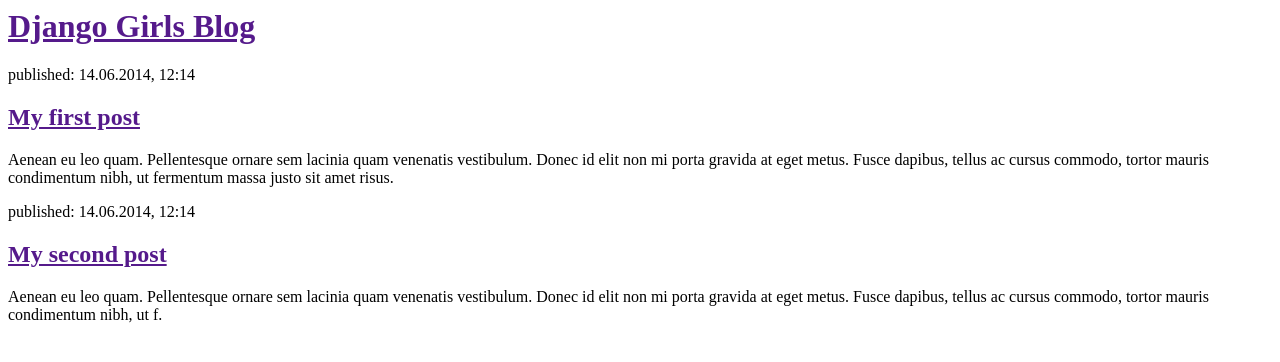
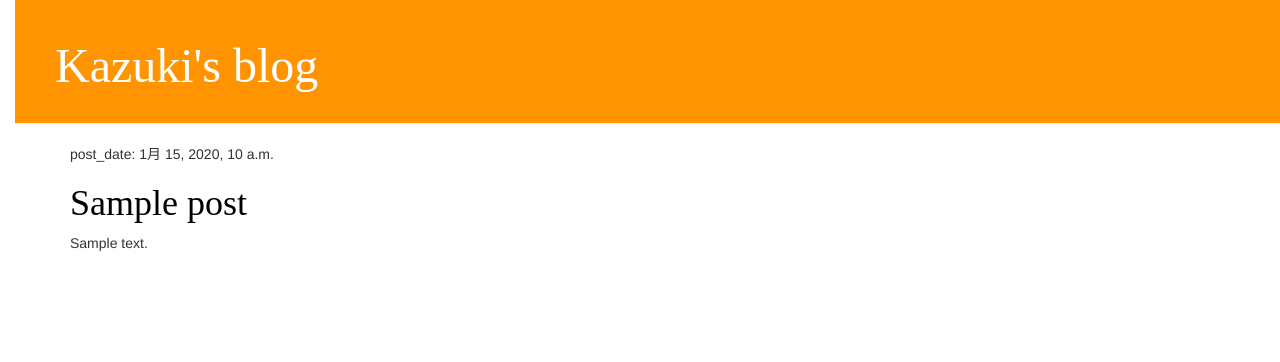
Before and after one commit to tankazuki/django_chat_app, a Django app: template blog/templates/blog/post_list.html in a window 1280 px wide. Shown: the top 362 px of the page. Run offline with Django 3.2, Linux system fonts and the light colour scheme; the template is opened without the code that fills it: most values are stand-ins (such as "Sample title", 1, 10 or a date in 2020); parts of the project's set-up code (start-up, migrations or seed data) failed here and were passed over; some libraries are stand-ins or nearby versions.

Commit message:
edit template

```diff
--- a/blog/templates/blog/post_list.html
+++ b/blog/templates/blog/post_list.html
@@ -1,22 +1,27 @@
+{% load staticfiles %}
 <html>
     <head>
-        <title>Django Girls blog</title>
+        <title>Kazuki's Blog</title>
+        <link rel="stylesheet" href="//maxcdn.bootstrapcdn.com/bootstrap/3.2.0/css/bootstrap.min.css">
+        <link rel="stylesheet" href="//maxcdn.bootstrapcdn.com/bootstrap/3.2.0/css/bootstrap-theme.min.css">
+        <link rel="stylesheet" href="{% static 'css/blog.css' %}">
     </head>
     <body>
-        <div>
-            <h1><a href="">Django Girls Blog</a></h1>
+      <div class="page-header">
+          <h1><a href="/">Kazuki's blog</a></h1>
+      </div>
+      <div class="content container">
+        <div class="row">
+          <div class="col-md-8">
+          {% for post in posts%}
+            <div class="post">
+              <p>post_date: {{post.created_date}}</p>
+              <h1><a href=''>{{post.title}}</a></h1>
+              <p>{{ post.text| linebreaks }}</p>
+            </div>
+          {% endfor %}
+          </div>
         </div>
-
-        <div>
-            <p>published: 14.06.2014, 12:14</p>
-            <h2><a href="">My first post</a></h2>
-            <p>Aenean eu leo quam. Pellentesque ornare sem lacinia quam venenatis vestibulum. Donec id elit non mi porta gravida at eget metus. Fusce dapibus, tellus ac cursus commodo, tortor mauris condimentum nibh, ut fermentum massa justo sit amet risus.</p>
-        </div>
-
-        <div>
-            <p>published: 14.06.2014, 12:14</p>
-            <h2><a href="">My second post</a></h2>
-            <p>Aenean eu leo quam. Pellentesque ornare sem lacinia quam venenatis vestibulum. Donec id elit non mi porta gravida at eget metus. Fusce dapibus, tellus ac cursus commodo, tortor mauris condimentum nibh, ut f.</p>
-        </div>
+      </div>
     </body>
 </html>
```
